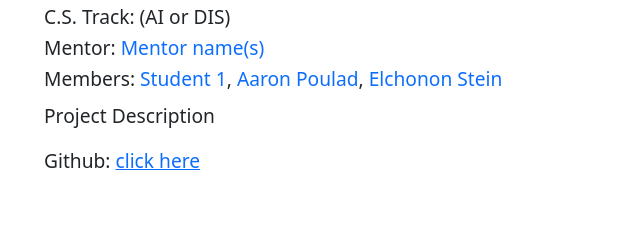
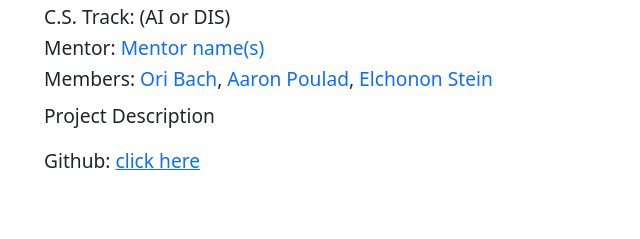
Before and after one commit to Yeshiva-University-CS/4570H-24-web, a plain HTML site: page teams.html in a window 1280 px wide. Shown: the part 1445-1684 px from the top of the page, 86-726 px from the left. Drawn offline with nearby package versions, Linux system fonts and the light colour scheme; a script that the page names is missing.

Commit message:
Update teams.html

```diff
--- a/teams.html
+++ b/teams.html
@@ -138,7 +138,7 @@
         <h3>Mentor: <a href="https://www.linkedin.com/in/xxxx/" style="text-decoration: none;"
             target="_blank">Mentor name(s)</a></h3>
         <h3>Members:
-          <a href = "https://www.linkedin.com/in/xxxx/" style="text-decoration: none;" target="_blank">Student 1</a>,
+          <a href = "https://www.linkedin.com/in/ori-bach-7a9b902ab/" style="text-decoration: none;" target="_blank">Ori Bach</a>,
           <a href ="https://www.linkedin.com/in/aaron-poulad-603a892a4/" style="text-decoration: none;" target="_blank">Aaron Poulad</a>,
           <a href ="www.linkedin.com/in/elchonon-s-35b1b028b" style="text-decoration: none;" target="_blank">Elchonon Stein</a>
         </h3>
```
